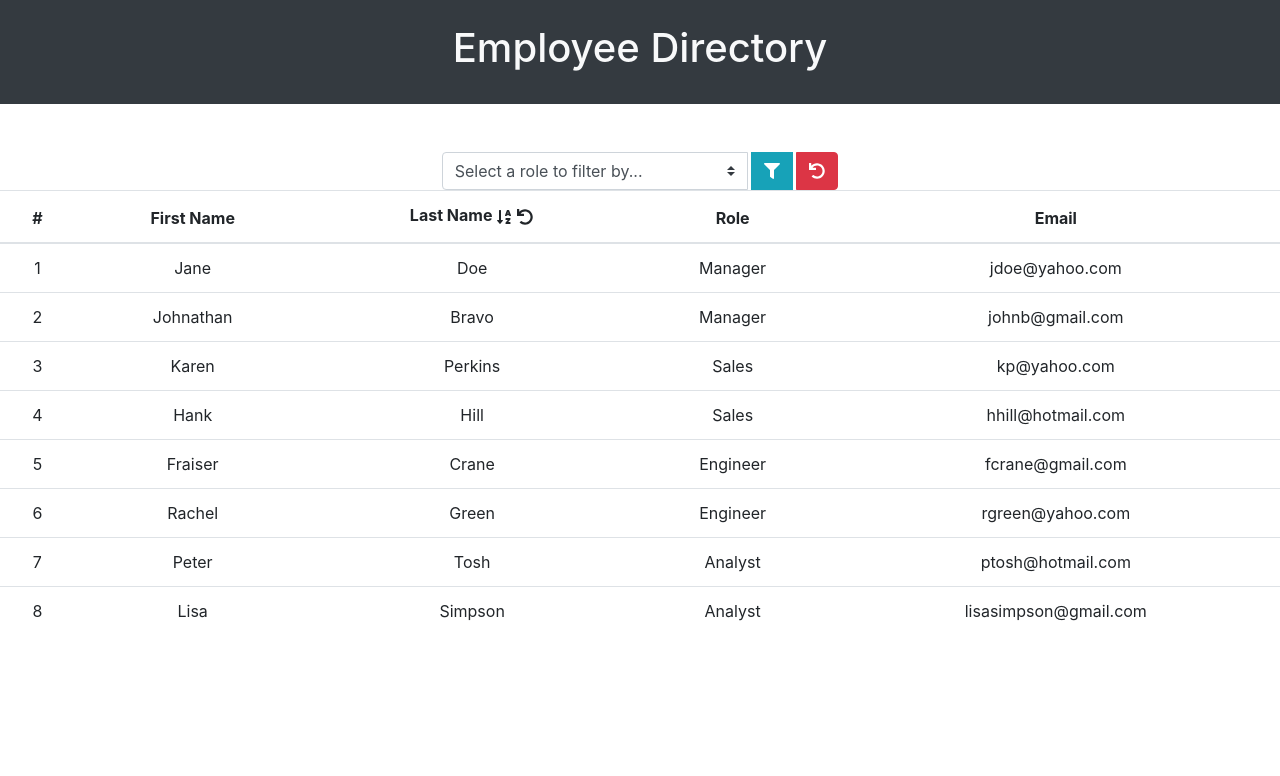
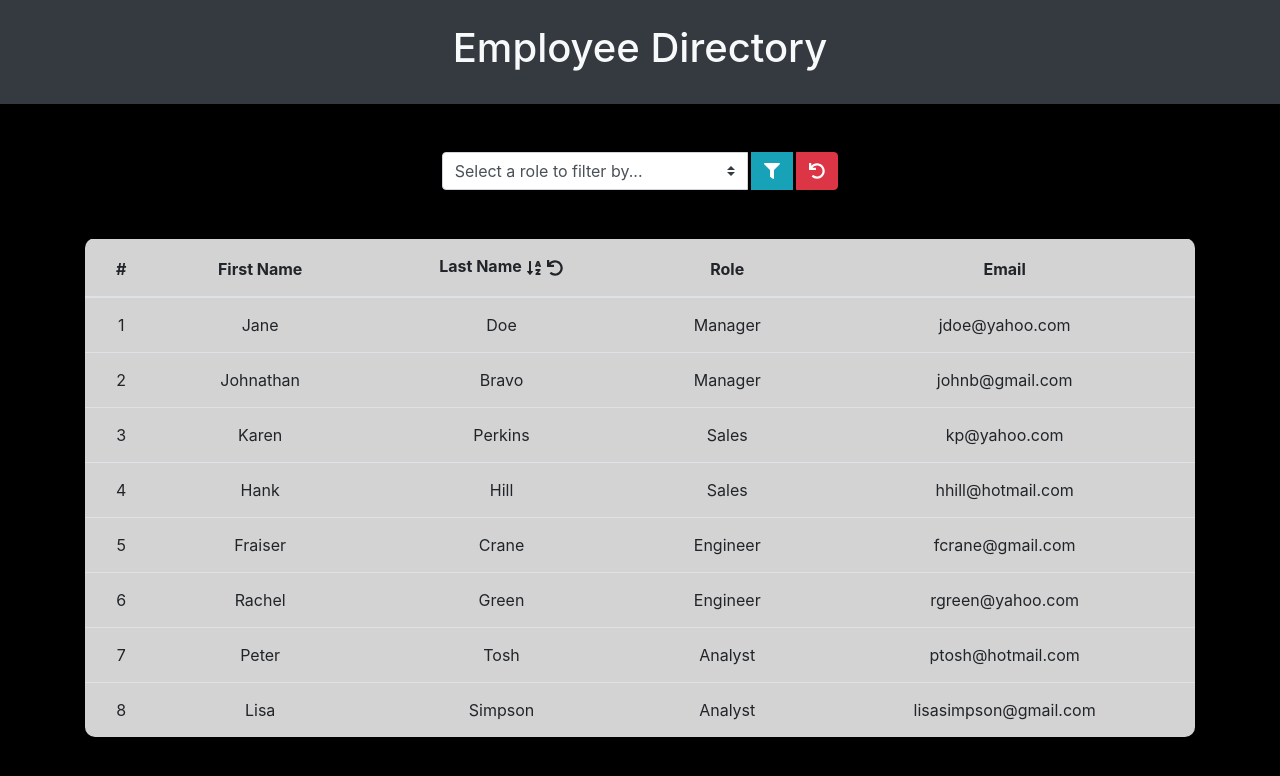
Before and after one commit to arh450/react-employee-directory, a React (Create React App) app: page / in a window 1280 px wide. Shown: the top 776 px of the page. Built offline with nearby package versions, Linux system fonts and the light colour scheme.

Commit message:
added styling to table and added tooltips to table

```diff
--- a/package.json
+++ b/package.json
@@ -12,7 +12,8 @@
     "bootstrap": "^4.5.0",
     "react": "^16.13.1",
     "react-dom": "^16.13.1",
-    "react-scripts": "3.4.1"
+    "react-scripts": "3.4.1",
+    "react-tooltip": "^4.2.8"
   },
   "scripts": {
     "start": "react-scripts start",
--- a/src/App.css
+++ /dev/null
@@ -1,38 +0,0 @@
-.App {
-  text-align: center;
-}
-
-.App-logo {
-  height: 40vmin;
-  pointer-events: none;
-}
-
-@media (prefers-reduced-motion: no-preference) {
-  .App-logo {
-    animation: App-logo-spin infinite 20s linear;
-  }
-}
-
-.App-header {
-  background-color: #282c34;
-  min-height: 100vh;
-  display: flex;
-  flex-direction: column;
-  align-items: center;
-  justify-content: center;
-  font-size: calc(10px + 2vmin);
-  color: white;
-}
-
-.App-link {
-  color: #61dafb;
-}
-
-@keyframes App-logo-spin {
-  from {
-    transform: rotate(0deg);
-  }
-  to {
-    transform: rotate(360deg);
-  }
-}
--- a/src/App.js
+++ b/src/App.js
@@ -1,5 +1,4 @@
 import React from "react";
-import "./App.css";
 
 import Header from "./components/Header";
 import Wrapper from "./components/Wrapper";
--- a/src/components/Table/Table.js
+++ b/src/components/Table/Table.js
@@ -2,16 +2,19 @@ import React from "react";
 
 import TableHeaders from "./TableHeaders";
 import TableBody from "./TableBody";
+import "./style.css";
 
 export default function Table(props) {
   // console.log(props);
   return (
-    <table className="table">
+    <div className="container">
+      <table className="table mt-5">
         <TableHeaders
           handleSortedNames={props.handleSortedNames}
           handleSortReset={props.handleSortReset}
         />
         <TableBody data={props.data} />
       </table>
+    </div>
   );
 }
--- a/src/components/Table/TableBody.js
+++ b/src/components/Table/TableBody.js
@@ -3,7 +3,7 @@ import React from "react";
 export default function TableBody(props) {
   // console.log(props.data);
   return (
-    <tbody>
+    <tbody className="tableBody">
       {props.data.map((employee) => (
         <tr key={employee.id}>
           <td>{employee.id}</td>
--- a/src/components/Table/TableHeaders.js
+++ b/src/components/Table/TableHeaders.js
@@ -2,13 +2,15 @@ import React from "react";
 
 import { FontAwesomeIcon } from "@fortawesome/react-fontawesome";
 import { faSortAlphaDown, faUndo } from "@fortawesome/free-solid-svg-icons";
+
+import ReactTooltip from "react-tooltip";
 
 export default function TableHeaders(props) {
   const sortAlphaDownIcon = <FontAwesomeIcon icon={faSortAlphaDown} />;
   const undoIcon = <FontAwesomeIcon icon={faUndo} />;
 
   return (
-    <thead>
+    <thead className="tableHeaders">
       <tr>
         <th scope="col">#</th>
         <th scope="col">First Name</th>
@@ -16,18 +18,28 @@ export default function TableHeaders(props) {
           Last Name
           <button
             type="button"
+            data-tip
+            data-for="sortTip"
             className="btn ml-1 mr-1 p-0"
             onClick={props.handleSortedNames}
           >
             {sortAlphaDownIcon}
           </button>
+          <ReactTooltip id="sortTip" place="top" effect="solid">
+            Sort
+          </ReactTooltip>
           <button
             type="button"
+            data-tip
+            data-for="undoTip"
             className="btn p-0"
             onClick={props.handleSortReset}
           >
             {undoIcon}
           </button>
+          <ReactTooltip id="undoTip" place="top" effect="solid">
+            Undo
+          </ReactTooltip>
         </th>
         <th scope="col">Role</th>
         <th scope="col">Email</th>
--- /dev/null
+++ b/src/components/Table/style.css
@@ -0,0 +1,16 @@
+.table {
+  background-color: #d3d3d3;
+  border-top: solid 1px #000000;
+  border-radius: 10px;
+  padding: 20px;
+}
+
+.table th {
+  vertical-align: bottom;
+  border-top: none;
+  padding: 15px;
+}
+
+.table td {
+  padding: 15px;
+}
--- a/src/index.css
+++ b/src/index.css
@@ -1,13 +1,10 @@
-body {
+* {
+  box-sizing: border-box;
+  padding: 0;
   margin: 0;
-  font-family: -apple-system, BlinkMacSystemFont, 'Segoe UI', 'Roboto', 'Oxygen',
-    'Ubuntu', 'Cantarell', 'Fira Sans', 'Droid Sans', 'Helvetica Neue',
-    sans-serif;
-  -webkit-font-smoothing: antialiased;
-  -moz-osx-font-smoothing: grayscale;
 }
 
-code {
-  font-family: source-code-pro, Menlo, Monaco, Consolas, 'Courier New',
-    monospace;
+body {
+  text-align: center;
+  background-color: #000000;
 }
```
Also changed, not shown: 1 other file (tests, documents, lock files or other folders). Lines whose indentation alone changed are shown as unchanged.
